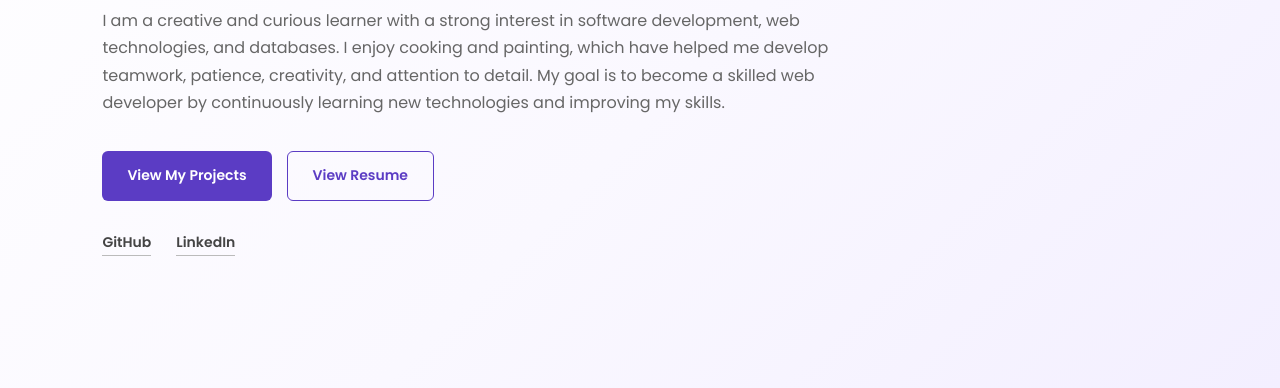
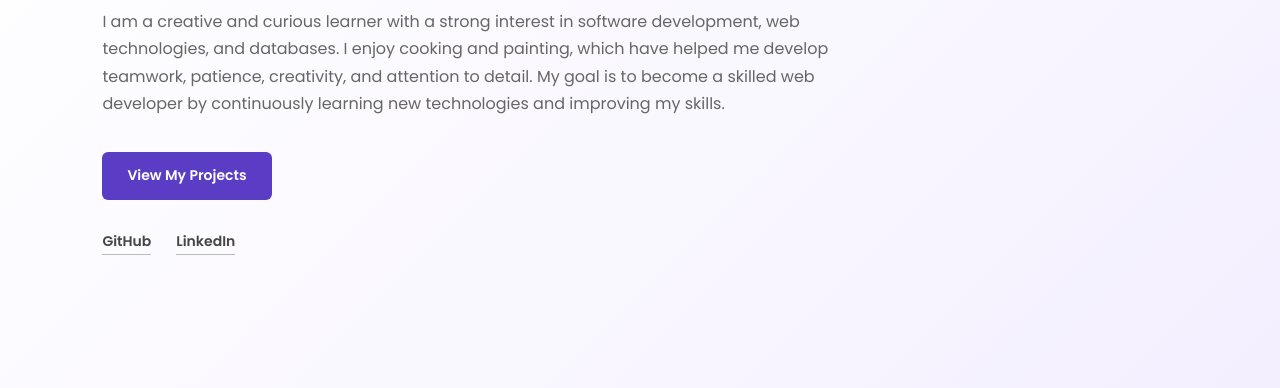
Before and after one commit to hemasaisrija/Portfolio, a plain HTML site: page index.html in a window 1280 px wide. Shown: the part 412-800 px from the top of the page. Drawn offline with Linux system fonts and the light colour scheme.

Commit message:
Update index.html

```diff
--- a/index.html
+++ b/index.html
@@ -65,13 +65,6 @@ My goal is to become a skilled web developer by continuously learning new techno
 
                     <a href="#projects" class="btn primary-btn">
                         View My Projects
-                    </a>
-
-                    <a href="assets/resume.pdf"
-                       class="btn secondary-btn"
-                       target="_blank"
-                       rel="noopener noreferrer">
-                        View Resume
                     </a>
 
                 </div>
```
